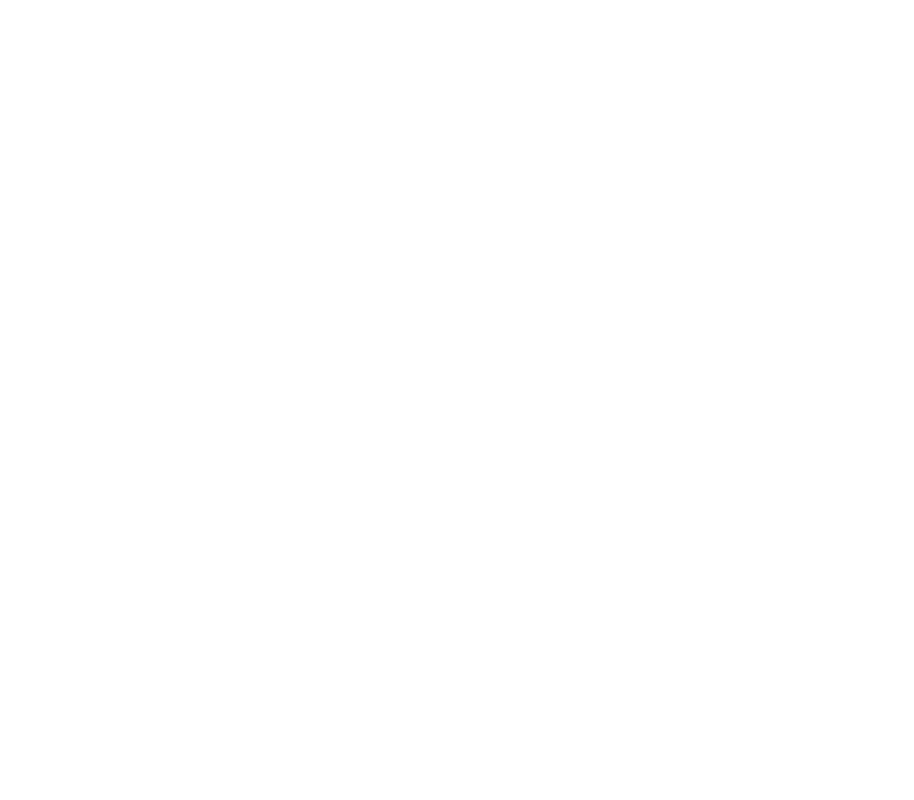
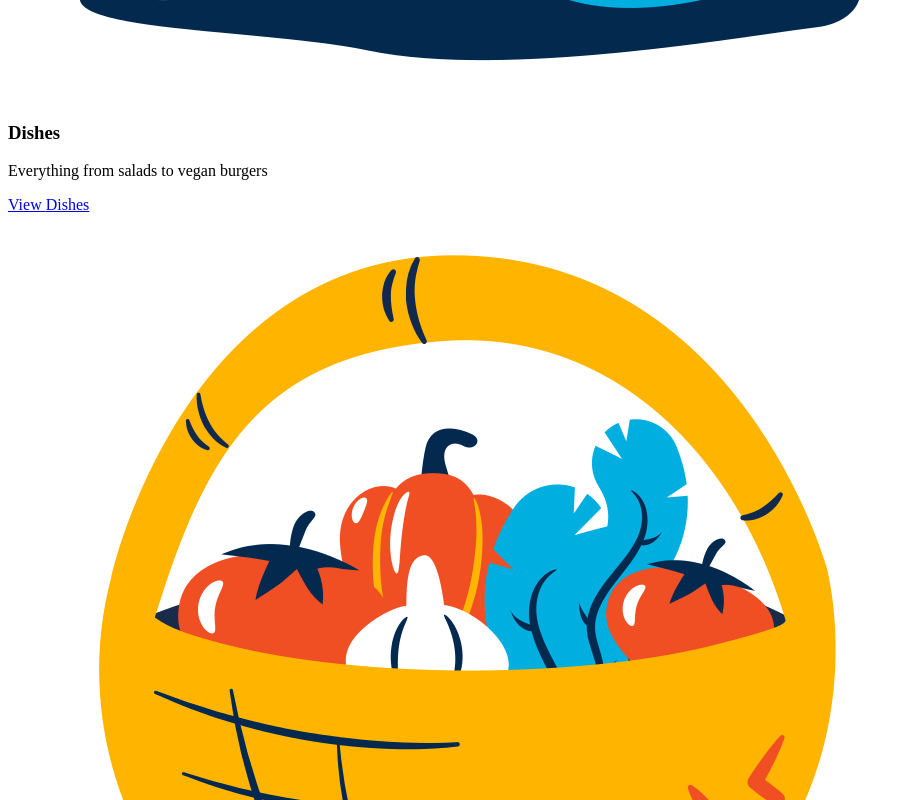
Before and after one commit to elalienx/vegan-restaurant-fe2, a React (Create React App) app: page / in a window 1280 px wide. Shown: the part 920-1720 px from the top of the page, without its empty margins (0-914 px from the left). Before the commit the page ends 800 px from the top, so only its background shows below. Built offline with nearby package versions, Linux system fonts and the light colour scheme.

Commit message:
we created the category card

```diff
--- /dev/null
+++ b/src/components/CategoryCard.jsx
@@ -0,0 +1,30 @@
+// NPM packages
+import { Link } from "react-router-dom";
+
+// Project files
+import FatalErrorImage from "assets/images/flame-fatal-error-2.png";
+
+export default function CategoryCard({ item }) {
+  const { categoryId, description, imageThumb, name } = item;
+
+  // Properties
+  let imageURL = "";
+
+  // Safeguard
+  try {
+    imageURL = require(`../assets/images/categories/${imageThumb}`);
+  } catch {
+    imageURL = FatalErrorImage;
+  }
+
+  return (
+    <article>
+      <img src={imageURL} alt="Thumbnail of the category" />
+      <div className="content">
+        <h3>{name}</h3>
+        <p>{description}</p>
+        <Link to={`/menu/${categoryId}`}>View {name}</Link>
+      </div>
+    </article>
+  );
+}
--- a/src/pages/Home.jsx
+++ b/src/pages/Home.jsx
@@ -1,7 +1,17 @@
+// Project files
+import CategoryCard from "components/CategoryCard";
+import categories from "data/categories.json";
+
 export default function Home() {
+  // Components
+  const Categories = categories.map((item) => (
+    <CategoryCard key={item.id} item={item} />
+  ));
+
   return (
     <div id="home">
       <h1>Home</h1>
+      <section className="categories">{Categories}</section>
     </div>
   );
 }
```
